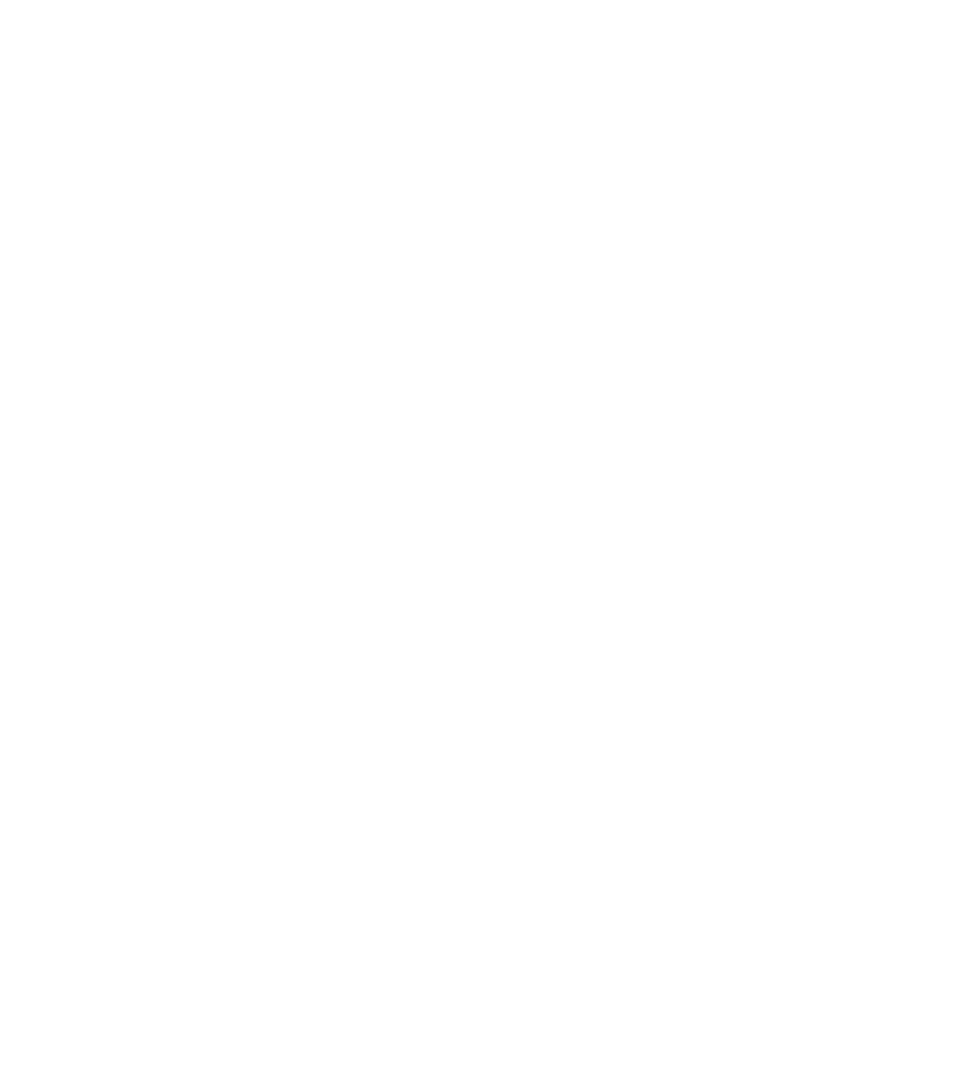
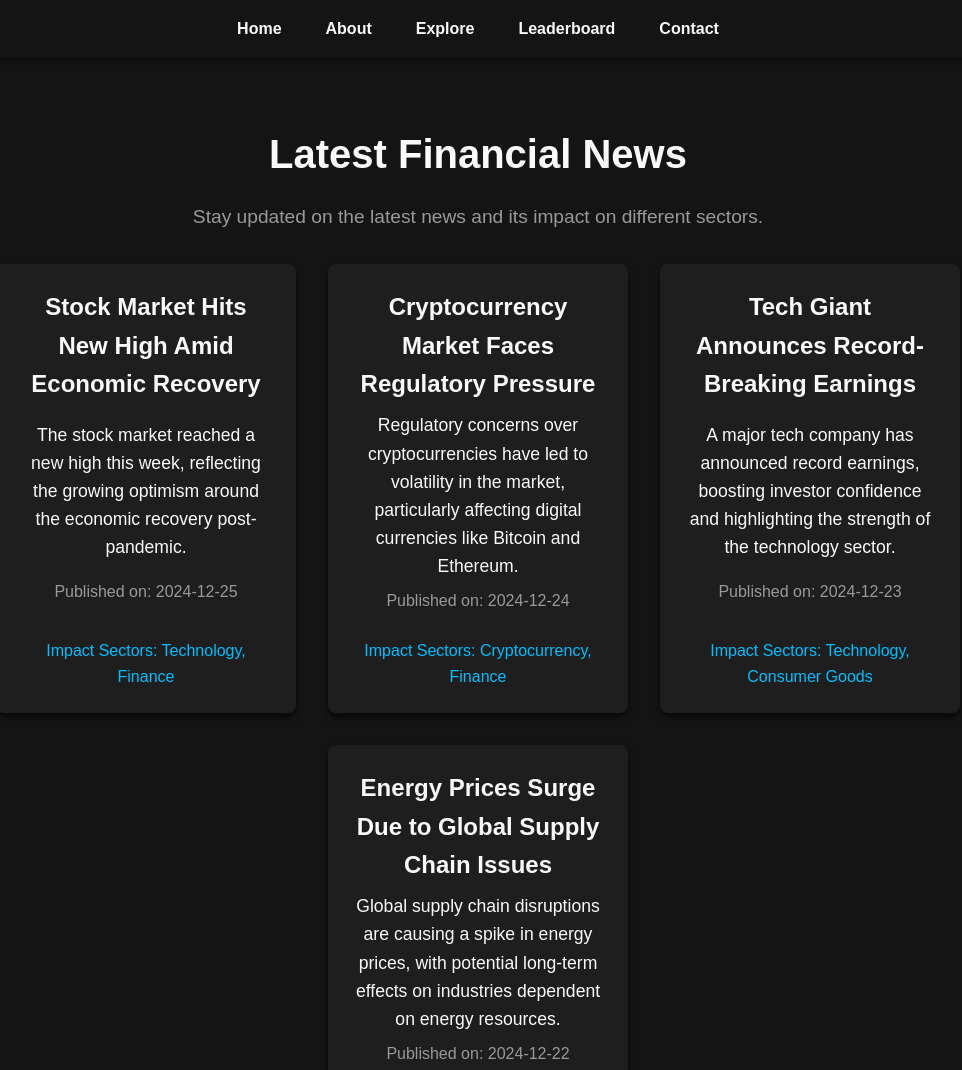
Before and after one commit to pakelcomedy/StockComedy-Web, a plain HTML site: page pages/news.html in a window 1280 px wide. Shown: the top 1070 px of the page, without its empty margins (162-1124 px from the left). Before the commit the page ends 800 px from the top, so only its background shows below. Drawn offline with Linux system fonts and the light colour scheme.

Commit message:
DONE EXPLORE

```diff
--- a/assets/css/ipo.css
+++ b/assets/css/ipo.css
@@ -0,0 +1,206 @@
+/* General Reset */
+* {
+    margin: 0;
+    padding: 0;
+    box-sizing: border-box;
+}
+
+body {
+    font-family: 'Arial', sans-serif;
+    line-height: 1.6;
+    background-color: var(--primary-color);
+    color: var(--text-light);
+}
+
+a {
+    text-decoration: none;
+    color: inherit;
+}
+
+ul {
+    list-style: none;
+}
+
+/* Color Palette */
+:root {
+    --primary-color: #141414; /* Dark background */
+    --secondary-color: #00BFFF; /* Highlight blue */
+    --text-light: #f9f9f9; /* Light text */
+    --text-muted: #999; /* Muted text */
+    --dark-gray: #1e1e1e; /* Card background */
+    --positive-green: #4caf50; /* Positive change */
+    --negative-red: #f44336; /* Negative change */
+}
+
+/* Header */
+.header {
+    background-color: var(--primary-color);
+    color: var(--text-light);
+    padding: 1rem 0;
+    position: sticky;
+    top: 0;
+    display: flex;
+    justify-content: center; /* Center the content horizontally */
+    align-items: center;
+    z-index: 1000;
+    box-shadow: 0px 2px 5px rgba(0, 0, 0, 0.5);
+}
+
+.header .container {
+    display: flex;
+    justify-content: center; /* Ensure content stays in the center */
+    align-items: center;
+    width: 100%;
+    max-width: 1200px;
+}
+
+.header nav ul {
+    display: flex;
+    gap: 20px;
+    align-items: center;
+}
+
+.header nav ul li {
+    position: relative;
+}
+
+.header nav ul li a {
+    color: var(--text-light);
+    font-weight: bold;
+    padding: 8px 12px;
+    transition: background 0.3s;
+}
+
+.header nav ul li a:hover {
+    background-color: var(--secondary-color);
+    border-radius: 5px;
+}
+
+.header nav ul li .dropdown {
+    position: absolute;
+    top: 100%;
+    left: 0;
+    background-color: var(--dark-gray);
+    padding: 10px 0;
+    display: none;
+    border-radius: 5px;
+    box-shadow: 0px 5px 10px rgba(0, 0, 0, 0.5);
+}
+
+.header nav ul li:hover .dropdown {
+    display: block;
+}
+
+.header nav ul li .dropdown li a {
+    display: block;
+    padding: 10px 20px;
+    color: var(--text-light);
+    white-space: nowrap;
+}
+
+/* IPO List Section */
+.stock-list {
+    padding: 4rem 1rem;
+    text-align: center;
+    background-color: var(--primary-color);
+}
+
+.stock-list .section-title {
+    font-size: 2.5rem;
+    color: var(--text-light);
+    margin-bottom: 1rem;
+}
+
+.stock-list .section-subtitle {
+    font-size: 1.2rem;
+    color: var(--text-muted);
+    margin-bottom: 2rem;
+}
+
+.market-grid {
+    display: flex;
+    flex-wrap: wrap;
+    gap: 2rem;
+    justify-content: center;
+}
+
+/* IPO Card Container */
+.stock-card {
+    background-color: var(--dark-gray);
+    color: var(--text-light);
+    padding: 1.5rem;
+    width: 300px;
+    border-radius: 8px;
+    box-shadow: 0 4px 6px rgba(0, 0, 0, 0.6);
+    text-align: center;
+    transition: transform 0.3s ease, box-shadow 0.3s ease;
+    display: flex;
+    flex-direction: column;
+    justify-content: space-between; /* Ensures content is evenly spaced */
+    height: auto; /* Let the card grow based on content height */
+    max-height: 500px; /* Set a maximum height to avoid excessive space */
+}
+
+/* Hover effect for the IPO card */
+.stock-card:hover {
+    transform: translateY(-10px);
+    box-shadow: 0 6px 10px rgba(0, 0, 0, 0.8);
+}
+
+.stock-card .stock-name {
+    font-size: 1.5rem;
+    margin-bottom: 0.5rem;
+}
+
+.stock-card .stock-price {
+    font-size: 1.3rem;
+    color: var(--secondary-color);
+    margin-bottom: 0.5rem;
+}
+
+.stock-card .stock-change {
+    font-size: 1rem;
+    margin-bottom: 0.5rem;
+}
+
+.stock-card .stock-change.positive {
+    color: var(--positive-green);
+}
+
+.stock-card .stock-change.negative {
+    color: var(--negative-red);
+}
+
+.stock-card .stock-volume {
+    font-size: 0.9rem;
+    color: var(--text-muted);
+    margin-bottom: 1rem;
+}
+
+/* Footer */
+.footer {
+    background-color: var(--dark-gray);
+    color: var(--text-light);
+    padding: 2rem 1rem;
+    text-align: center;
+}
+
+.footer-info img {
+    width: 50px;
+    margin-bottom: 10px;
+}
+
+.footer-links a {
+    color: var(--secondary-color);
+    margin: 0 10px;
+}
+
+.footer-links a:hover {
+    text-decoration: underline;
+}
+
+.social-media a {
+    color: var(--secondary-color);
+    font-size: 1.5rem;
+    margin: 0 10px;
+}
--- a/assets/css/news.css
+++ b/assets/css/news.css
@@ -0,0 +1,198 @@
+/* General Reset */
+* {
+    margin: 0;
+    padding: 0;
+    box-sizing: border-box;
+}
+
+body {
+    font-family: 'Arial', sans-serif;
+    line-height: 1.6;
+    background-color: var(--primary-color);
+    color: var(--text-light);
+}
+
+a {
+    text-decoration: none;
+    color: inherit;
+}
+
+ul {
+    list-style: none;
+}
+
+/* Color Palette */
+:root {
+    --primary-color: #141414; /* Dark background */
+    --secondary-color: #00BFFF; /* Highlight blue */
+    --text-light: #f9f9f9; /* Light text */
+    --text-muted: #999; /* Muted text */
+    --dark-gray: #1e1e1e; /* Card background */
+    --positive-green: #4caf50; /* Positive change */
+    --negative-red: #f44336; /* Negative change */
+}
+
+/* Header */
+.header {
+    background-color: var(--primary-color);
+    color: var(--text-light);
+    padding: 1rem 0;
+    position: sticky;
+    top: 0;
+    display: flex;
+    justify-content: center;
+    align-items: center;
+    z-index: 1000;
+    box-shadow: 0px 2px 5px rgba(0, 0, 0, 0.5);
+}
+
+.header .container {
+    display: flex;
+    justify-content: center;
+    align-items: center;
+    width: 100%;
+    max-width: 1200px;
+}
+
+.header nav ul {
+    display: flex;
+    gap: 20px;
+    align-items: center;
+}
+
+.header nav ul li {
+    position: relative;
+}
+
+.header nav ul li a {
+    color: var(--text-light);
+    font-weight: bold;
+    padding: 8px 12px;
+    transition: background 0.3s;
+}
+
+.header nav ul li a:hover {
+    background-color: var(--secondary-color);
+    border-radius: 5px;
+}
+
+.header nav ul li .dropdown {
+    position: absolute;
+    top: 100%;
+    left: 0;
+    background-color: var(--dark-gray);
+    padding: 10px 0;
+    display: none;
+    border-radius: 5px;
+    box-shadow: 0px 5px 10px rgba(0, 0, 0, 0.5);
+}
+
+.header nav ul li:hover .dropdown {
+    display: block;
+}
+
+.header nav ul li .dropdown li a {
+    display: block;
+    padding: 10px 20px;
+    color: var(--text-light);
+    white-space: nowrap;
+}
+
+/* News Section */
+.news-list {
+    padding: 4rem 1rem;
+    text-align: center;
+    background-color: var(--primary-color);
+}
+
+.news-list .section-title {
+    font-size: 2.5rem;
+    color: var(--text-light);
+    margin-bottom: 1rem;
+}
+
+.news-list .section-subtitle {
+    font-size: 1.2rem;
+    color: var(--text-muted);
+    margin-bottom: 2rem;
+}
+
+.news-grid {
+    display: flex;
+    flex-wrap: wrap;
+    gap: 2rem;
+    justify-content: center;
+}
+
+/* News Card Container */
+.news-card {
+    background-color: var(--dark-gray);
+    color: var(--text-light);
+    padding: 1.5rem;
+    width: 300px;
+    border-radius: 8px;
+    box-shadow: 0 4px 6px rgba(0, 0, 0, 0.6);
+    text-align: center;
+    transition: transform 0.3s ease, box-shadow 0.3s ease;
+    display: flex;
+    flex-direction: column;
+    justify-content: space-between; /* Ensures content is evenly spaced */
+    height: auto; /* Let the card grow based on content height */
+    max-height: 500px; /* Set a maximum height to avoid excessive space */
+}
+
+/* Hover effect for the news card */
+.news-card:hover {
+    transform: translateY(-10px);
+    box-shadow: 0 6px 10px rgba(0, 0, 0, 0.8);
+}
+
+.news-card .news-title {
+    font-size: 1.5rem;
+    margin-bottom: 0.5rem;
+}
+
+.news-card .news-summary {
+    font-size: 1.1rem;
+    margin-bottom: 0.5rem;
+}
+
+.news-card .news-date {
+    font-size: 1rem;
+    color: var(--text-muted);
+    margin-bottom: 0.5rem;
+}
+
+.news-card .news-sectors {
+    font-size: 1rem;
+    color: var(--secondary-color);
+    margin-top: 1rem;
+}
+
+/* Footer */
+.footer {
+    background-color: var(--dark-gray);
+    color: var(--text-light);
+    padding: 2rem 1rem;
+    text-align: center;
+}
+
+.footer-info img {
+    width: 50px;
+    margin-bottom: 10px;
+}
+
+.footer-links a {
+    color: var(--secondary-color);
+    margin: 0 10px;
+}
+
+.footer-links a:hover {
+    text-decoration: underline;
+}
+
+.social-media a {
+    color: var(--secondary-color);
+    font-size: 1.5rem;
+    margin: 0 10px;
+}
--- a/assets/js/news.js
+++ b/assets/js/news.js
@@ -0,0 +1,66 @@
+document.addEventListener('DOMContentLoaded', function() {
+    const newsGrid = document.getElementById('news-grid');
+
+    // Mock data for news articles (replace with real API or data source)
+    const newsData = [
+        {
+            title: "Stock Market Hits New High Amid Economic Recovery",
+            summary: "The stock market reached a new high this week, reflecting the growing optimism around the economic recovery post-pandemic.",
+            date: "2024-12-25",
+            sectors: ["Technology", "Finance"],
+        },
+        {
+            title: "Cryptocurrency Market Faces Regulatory Pressure",
+            summary: "Regulatory concerns over cryptocurrencies have led to volatility in the market, particularly affecting digital currencies like Bitcoin and Ethereum.",
+            date: "2024-12-24",
+            sectors: ["Cryptocurrency", "Finance"],
+        },
+        {
+            title: "Tech Giant Announces Record-Breaking Earnings",
+            summary: "A major tech company has announced record earnings, boosting investor confidence and highlighting the strength of the technology sector.",
+            date: "2024-12-23",
+            sectors: ["Technology", "Consumer Goods"],
+        },
+        {
+            title: "Energy Prices Surge Due to Global Supply Chain Issues",
+            summary: "Global supply chain disruptions are causing a spike in energy prices, with potential long-term effects on industries dependent on energy resources.",
+            date: "2024-12-22",
+            sectors: ["Energy", "Manufacturing"],
+        }
+    ];
+
+    // Function to create and display each news card
+    function createNewsCard(news) {
+        const card = document.createElement('div');
+        card.classList.add('news-card');
+
+        const title = document.createElement('h3');
+        title.classList.add('news-title');
+        title.textContent = news.title;
+
+        const summary = document.createElement('p');
+        summary.classList.add('news-summary');
+        summary.textContent = news.summary;
+
+        const date = document.createElement('p');
+        date.classList.add('news-date');
+        date.textContent = `Published on: ${news.date}`;
+
+        const sectors = document.createElement('p');
+        sectors.classList.add('news-sectors');
+        sectors.textContent = `Impact Sectors: ${news.sectors.join(', ')}`;
+
+        // Append the elements to the card
+        card.appendChild(title);
+        card.appendChild(summary);
+        card.appendChild(date);
+        card.appendChild(sectors);
+
+        // Append the card to the grid
+        newsGrid.appendChild(card);
+    }
+
+    // Generate all the news cards
+    newsData.forEach(news => createNewsCard(news));
+
+});
--- a/pages/ipo-list.html
+++ b/pages/ipo-list.html
@@ -4,7 +4,7 @@
     <meta charset="UTF-8">
     <meta name="viewport" content="width=device-width, initial-scale=1.0">
     <title>IPO List</title>
-    <link rel="stylesheet" href="../assets/css/stock.css">
+    <link rel="stylesheet" href="../assets/css/ipo.css">
 </head>
 <body>
     <!-- Header Section -->
--- a/pages/news.html
+++ b/pages/news.html
@@ -0,0 +1,63 @@
+<!DOCTYPE html>
+<html lang="en">
+<head>
+    <meta charset="UTF-8">
+    <meta name="viewport" content="width=device-width, initial-scale=1.0">
+    <title>Latest News</title>
+    <link rel="stylesheet" href="../assets/css/news.css">
+</head>
+<body>
+    <!-- Header Section -->
+    <header class="header">
+        <div class="container">
+            <nav class="navigation">
+                <ul>
+                    <li><a href="../index.html" class="nav-home-link">Home</a></li>
+                    <li><a href="about.html">About</a></li>
+                    <li>
+                        <a href="#">Explore</a>
+                        <ul class="dropdown">
+                            <li><a href="stock-list.html">Stocks</a></li>
+                            <li><a href="crypto-list.html">Cryptos</a></li>
+                            <li><a href="ipo-list.html">IPOs</a></li>
+                            <li><a href="news.html">News</a></li>
+                        </ul>
+                    </li>
+                    <li><a href="#leaderboard">Leaderboard</a></li>
+                    <li><a href="#contact">Contact</a></li>
+                </ul>
+            </nav>
+        </div>
+    </header>
+
+    <!-- News Section -->
+    <section class="news-list">
+        <div class="container">
+            <h1 class="section-title">Latest Financial News</h1>
+            <p class="section-subtitle">Stay updated on the latest news and its impact on different sectors.</p>
+
+            <div class="news-grid" id="news-grid">
+                <!-- News articles will be dynamically generated here -->
+            </div>
+        </div>
+    </section>
+
+    <!-- Footer Section -->
+    <footer class="footer">
+        <div class="footer-info">
+            <p>&copy; 2024 StockComedy. All rights reserved.</p>
+        </div>
+        <div class="footer-links">
+            <a href="#">Privacy Policy</a>
+            <a href="#">Terms of Service</a>
+        </div>
+        <div class="social-media">
+            <a href="#"><i class="fab fa-facebook"></i></a>
+            <a href="#"><i class="fab fa-twitter"></i></a>
+            <a href="#"><i class="fab fa-linkedin"></i></a>
+        </div>
+    </footer>
+
+    <script src="../assets/js/news.js"></script>
+</body>
+</html>
```
